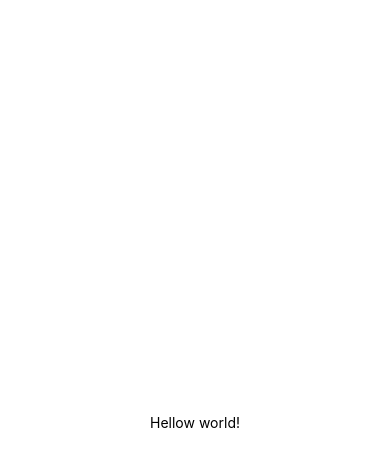
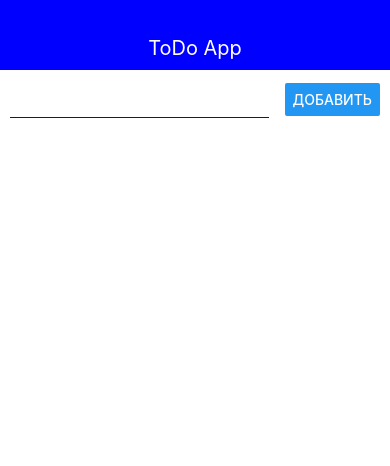
Before and after one commit to JackCat1/rn-todo, a React Native app: screen / in a window 390 px wide. Shown: the top 466 px of the page. Built offline with nearby package versions, Linux system fonts and the light colour scheme.

Commit message:
add navbar and to-ddo form

```diff
--- a/App.js
+++ b/App.js
@@ -1,19 +1,23 @@
 import React from 'react';
 import { StyleSheet, Text, View } from 'react-native';
 
+import {Navbar} from './src/components/navbar/Navbar'
+import { ToDoForm } from './src/components/toDoForm/ToDoForm';
+
 export default function App() {
   return (
-    <View style={styles.container}>
-      <Text>Hellow world!</Text>
+    <View>
+      <Navbar/>
+      <View style={style.content}>
+        <ToDoForm/>
+      </View>
     </View>
   );
 }
 
-const styles = StyleSheet.create({
-  container: {
-    flex: 1,
-    backgroundColor: '#fff',
-    alignItems: 'center',
-    justifyContent: 'center',
-  },
-});
+const style = StyleSheet.create({
+  content:{
+    paddingHorizontal:10,
+    paddingVertical:10
+  }
+})
--- /dev/null
+++ b/src/components/navbar/Navbar.js
@@ -0,0 +1,24 @@
+import React from 'react'
+import {StyleSheet,View,Text} from 'react-native'
+
+export const Navbar = ()=>{
+    return (
+        <View style={style.navbar}>
+            <Text style={style.text}>ToDo App</Text>
+        </View>
+    )
+}
+
+const style = StyleSheet.create({
+    navbar:{
+        backgroundColor:'blue',
+        height:70,
+        alignItems:'center',
+        justifyContent:'flex-end',
+        paddingBottom:10
+    },
+    text:{
+        color:'white',
+        fontSize:20
+    }
+})
--- /dev/null
+++ b/src/components/toDoForm/ToDoForm.js
@@ -0,0 +1,27 @@
+import React from 'react'
+import {StyleSheet,View,TextInput,Button} from 'react-native'
+
+export const ToDoForm = ()=>{
+    return (
+        <View style={style.wrap}>
+            <TextInput style={style.input}/>
+            <Button title="Добавить"/>
+        </View>
+    )
+}
+
+const style = StyleSheet.create({
+    wrap:{
+        flexDirection:'row',
+        justifyContent:'space-between',
+        alignItems:'center'
+
+    },
+    input:{
+        width:'70%',
+        padding:10,
+        borderStyle:'solid',
+        borderBottomWidth:1,
+        borderBottomColor:'blue'
+    }
+})
```
Also changed, not shown: 1 other file (tests, documents, lock files or other folders).
